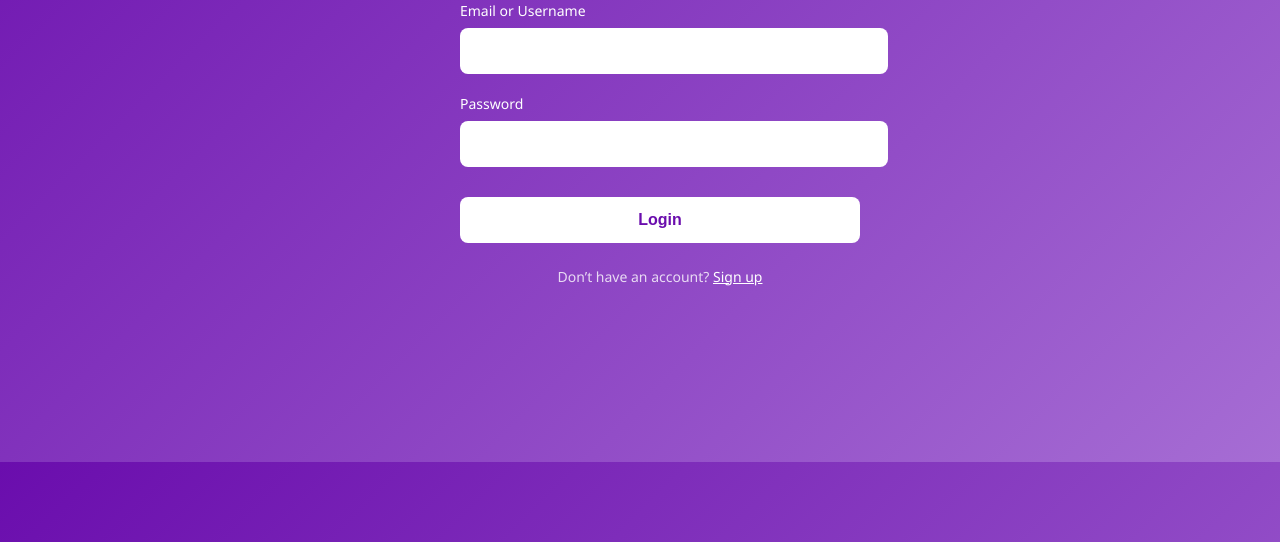
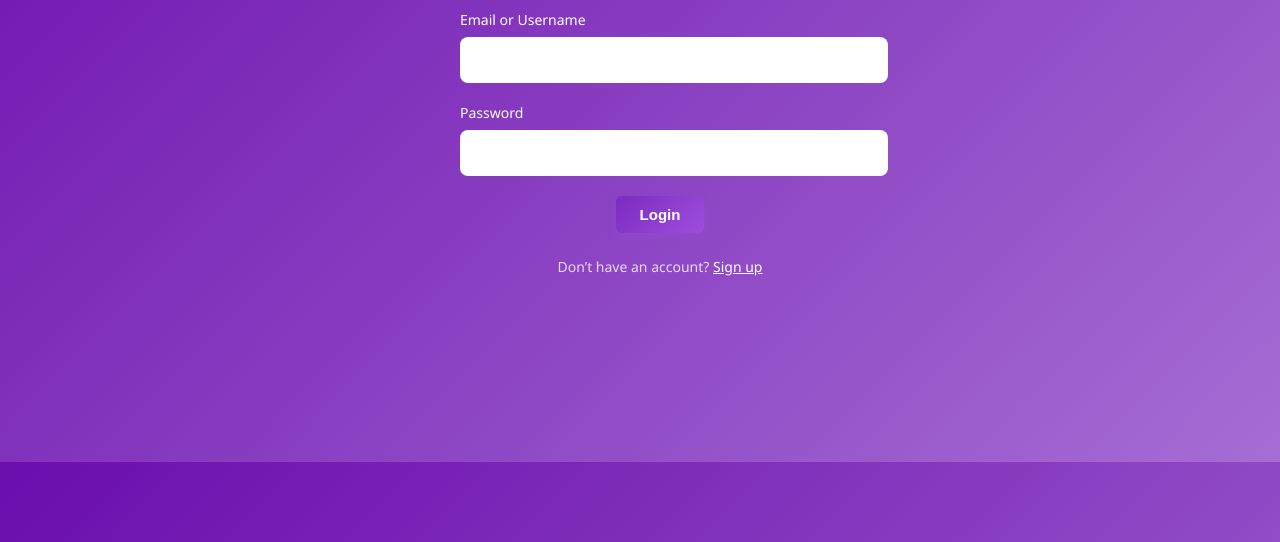
Before and after one commit to Hermela1001/web-capstone-project-beautyshop, a plain HTML site: page index.html in a window 1280 px wide. Shown: the part 338-880 px from the top of the page. Drawn offline with Linux system fonts and the light colour scheme.

```diff
--- a/styles.css
+++ b/styles.css
@@ -51,24 +51,28 @@
   font-size: 16px;
 }
 
-/* Button */
 .btn-primary {
-  width: 100%;
-  padding: 14px;
-  background-color: #fff;
-  color: #6a0dad;
+  display: inline-block;
+  padding: 10px 24px; /* Compact size, horizontal padding */
+  background: linear-gradient(135deg, #7b2cbf, #9d4edd);
+  color: white;
+  font-weight: 600;
+  font-size: 15px;
   border: none;
-  border-radius: 8px;
-  font-weight: bold;
-  font-size: 16px;
+  border-radius: 6px;
   cursor: pointer;
-  margin-top: 10px;
-  transition: background-color 0.3s;
+  transition: all 0.3s ease;
+  box-shadow: 0 4px 10px rgba(157, 78, 221, 0.3);
+  margin: 0 auto;          /* Center horizontally */
+  display: block;          /* Allow auto margin to work */
 }
 
 .btn-primary:hover {
-  background-color: #f0e6f9;
+  background: linear-gradient(135deg, #6a0dad, #8338ec);
+  box-shadow: 0 6px 18px rgba(130, 60, 230, 0.4);
+  transform: translateY(-1px);
 }
+
 
 /* Sign up link */
 .signup-prompt {
```
